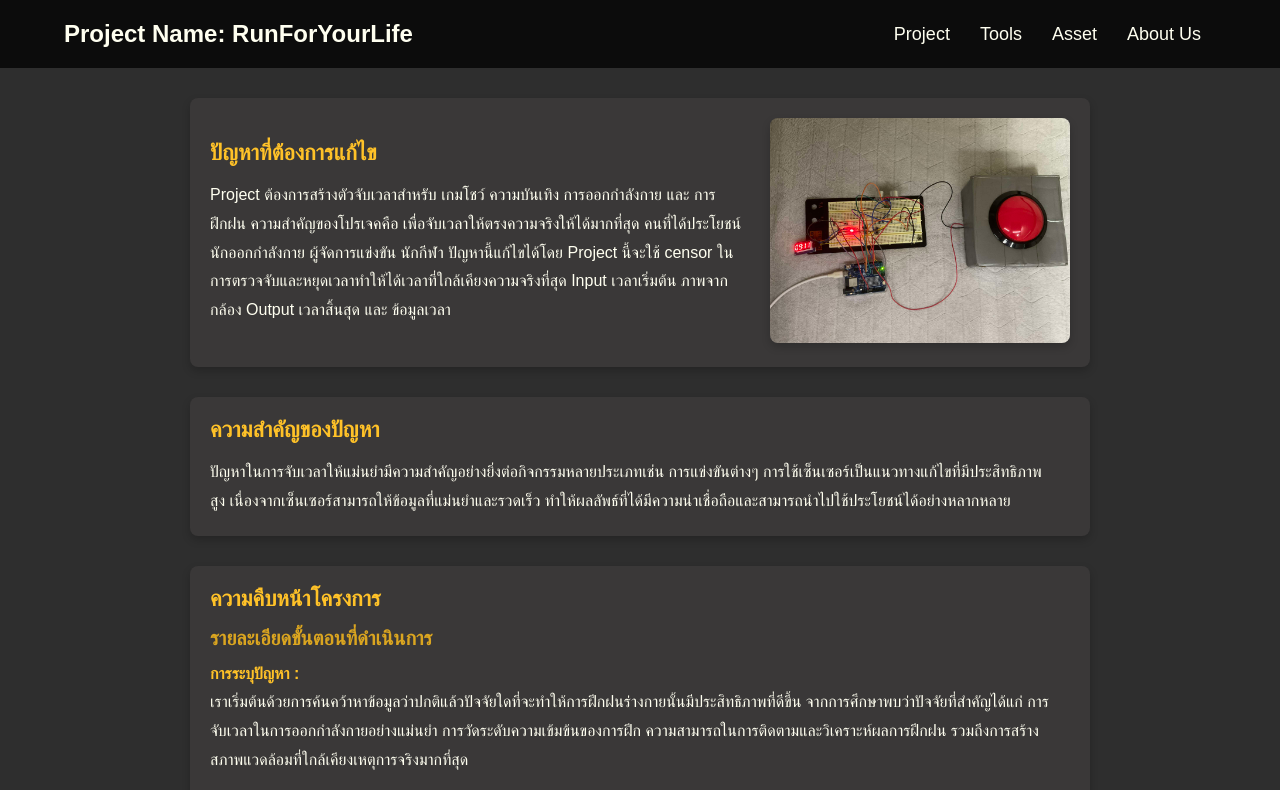
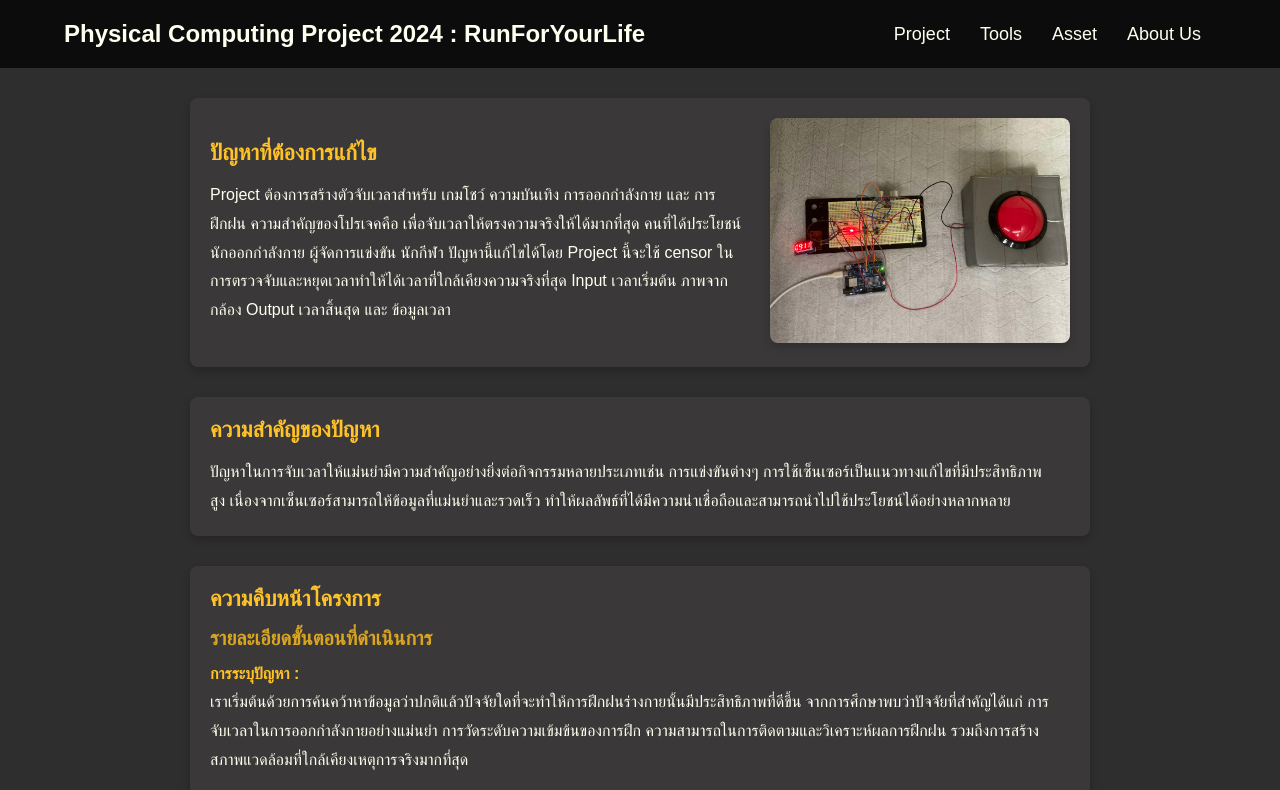
Before and after one commit to Suns18/RunForYourLife, a plain HTML site: page index.html in a window 1280 px wide. Shown: the top 790 px of the page. Drawn offline with Linux system fonts and the light colour scheme.

Commit message:
Update index.html

```diff
--- a/index.html
+++ b/index.html
@@ -10,7 +10,7 @@
   <!-- Header Section -->
   <header>
     <div class="container">
-      <h1 class="project-name">Project Name: RunForYourLife</h1>
+      <h1 class="project-name">Physical Computing Project 2024 : RunForYourLife</h1>
       <nav>
         <ul>
           <li><a href="#box1">Project</a></li>
```
